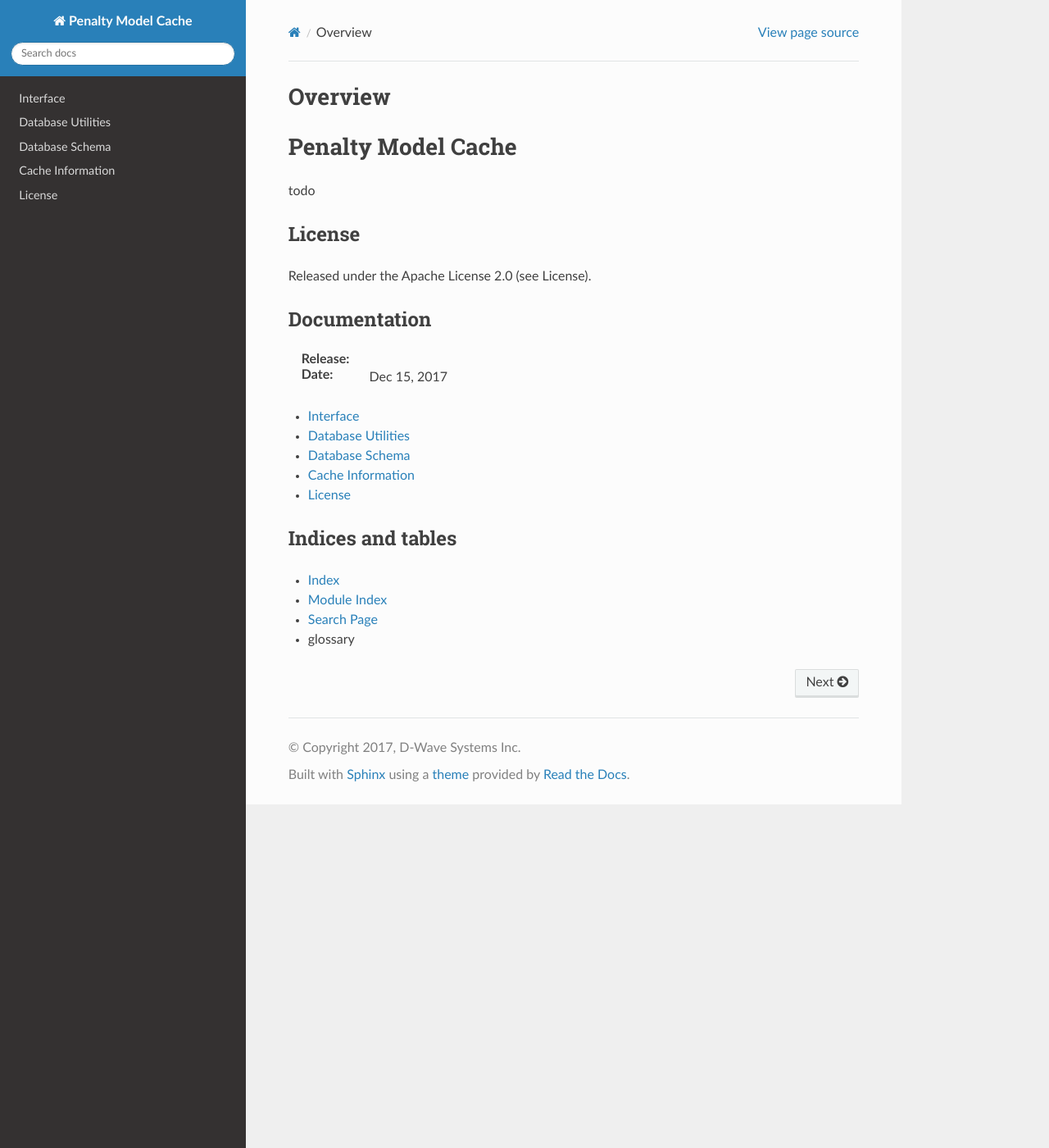
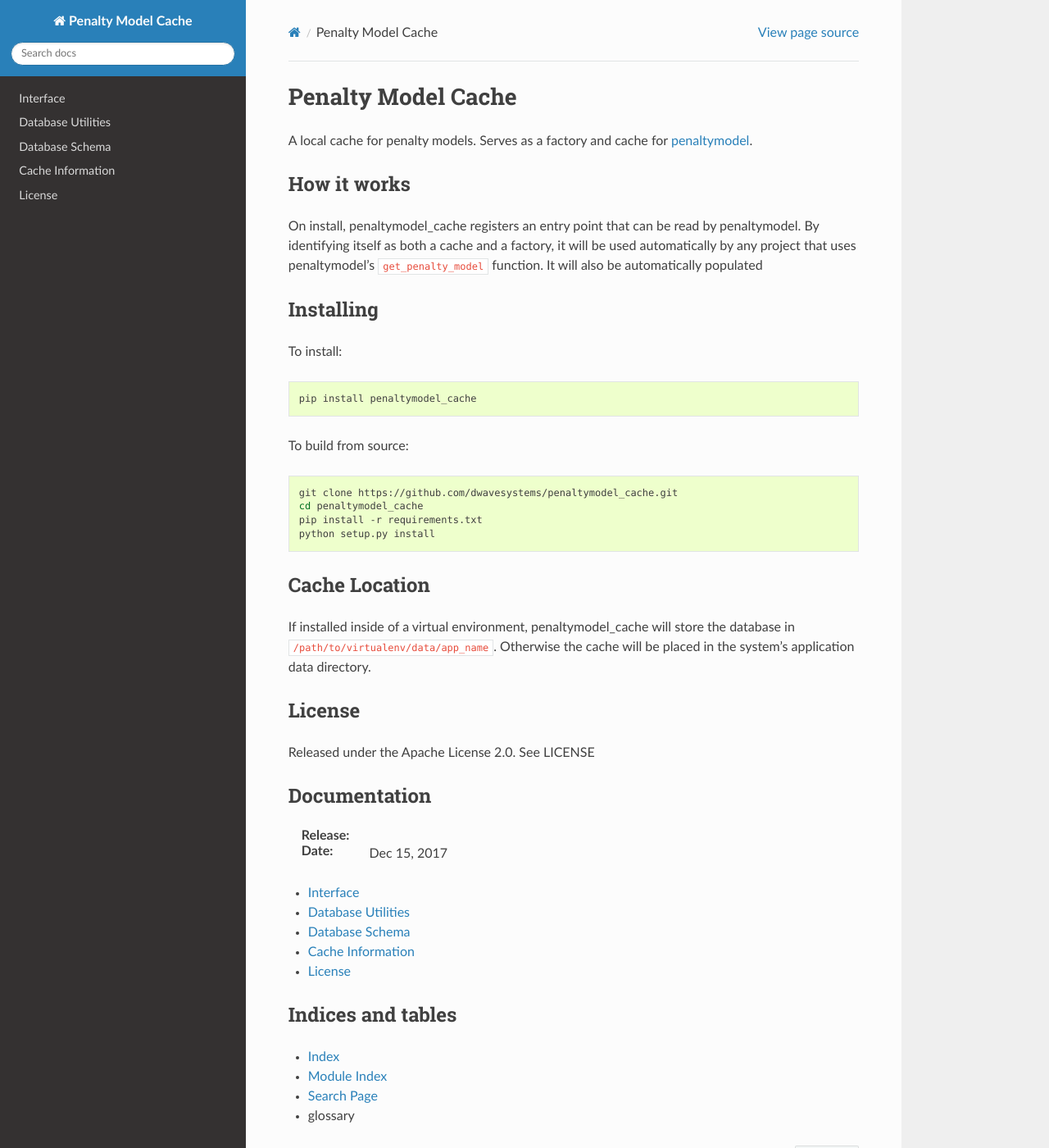
Before and after one commit to dwavesystems/penaltymodel, a Sphinx documentation site: the page built from docs/index.rst, in a window 1280 px wide and 1400 px high. Shown: the whole window at 82% size. Built offline with Sphinx 7.4.7 and the Read the Docs theme 2.0.0, drawn with Linux system fonts in a browser that asks for light colours; the version number could not be read and is left out.

Commit message:
Add README and interface documentation

```diff
--- /dev/null
+++ b/README.rst
@@ -0,0 +1,44 @@
+Penalty Model Cache
+===================
+
+A local cache for penalty models. Serves as a factory and cache for penaltymodel_.
+
+How it works
+------------
+
+On install, penaltymodel_cache registers an entry point that can be read by
+penaltymodel. By identifying itself as both a cache and a factory, it will
+be used automatically by any project that uses penaltymodel's :code:`get_penalty_model`
+function. It will also be automatically populated
+
+Installing
+----------
+
+To install:
+
+.. code-block:: bash
+
+    pip install penaltymodel_cache
+
+To build from source:
+
+.. code-block:: bash
+
+    git clone https://github.com/dwavesystems/penaltymodel_cache.git
+    cd penaltymodel_cache
+    pip install -r requirements.txt
+    python setup.py install
+
+Cache Location
+--------------
+
+If installed inside of a virtual environment, penaltymodel_cache will
+store the database in :code:`/path/to/virtualenv/data/app_name`. Otherwise
+the cache will be placed in the system's application data directory.
+
+License
+-------
+
+Released under the Apache License 2.0. See LICENSE
+
+.. _penaltymodel: https://github.com/dwavesystems/penaltymodel
--- a/docs/index.rst
+++ b/docs/index.rst
@@ -2,18 +2,7 @@
 
 .. _contents:
 
-Overview
-========
-
-Penalty Model Cache
-===================
-
-todo
-
-License
--------
-
-Released under the Apache License 2.0 (see License).
+.. include:: ../README.rst
 
 Documentation
 -------------
--- a/docs/interface.rst
+++ b/docs/interface.rst
@@ -1,2 +1,5 @@
 Interface
 =========
+
+.. automodule:: penaltymodel_cache.interface
+    :members:
```
